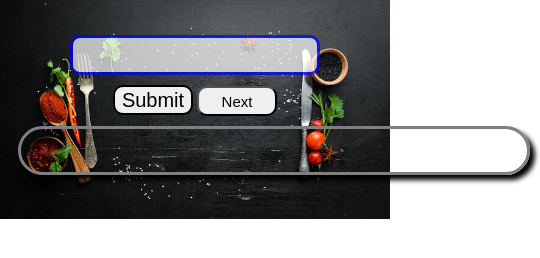
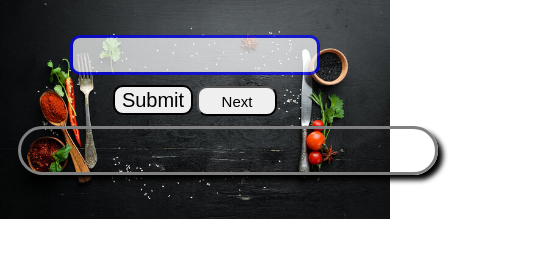
Before and after one commit to RajuK2000/Food-Recipes-Rapid-API-, a plain HTML site: page index.html in a window 390 px wide. Shown: the whole page, 540 px wide, since content can reach past the window. Drawn offline with Linux system fonts and the light colour scheme.

Commit message:
media-query

```diff
--- a/index.html
+++ b/index.html
@@ -87,6 +87,24 @@
       #imgg{
         width: 55vh;
       }
+      @media screen and (min-width: 320px)and (max-width: 640px){
+          #di{
+
+         border: 3px solid gray;
+        display: flex;
+        flex-direction: column;
+        text-align: center;
+        align-items: center;
+        height: auto;
+        width:49vh;
+        border-radius: 50px;
+        margin: 10px;
+        box-shadow: 5px 5px 5px;
+          }
+          #imgg {
+            width: 45vh;
+          }
+        }
     </style>
 </head>
 <body>
```
Also changed, not shown: ingridiants.html (+10 -7 lines).
